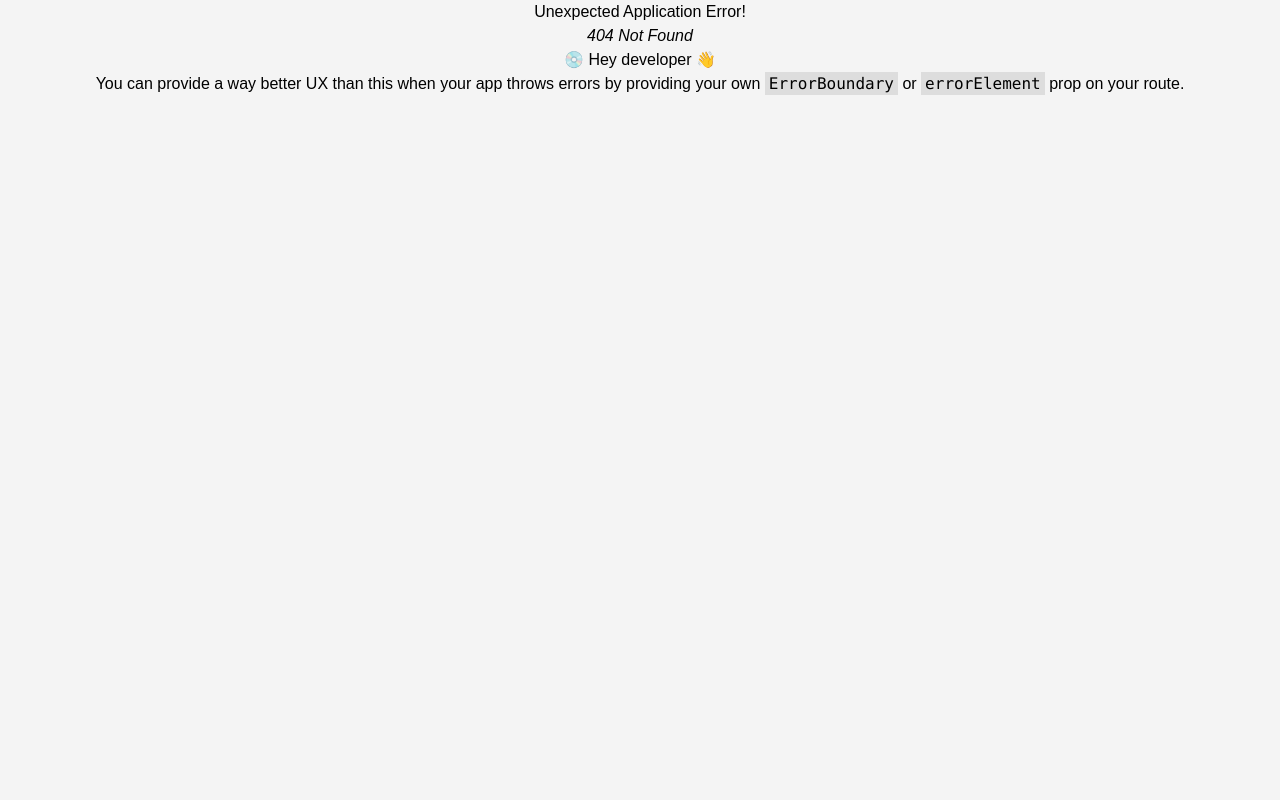
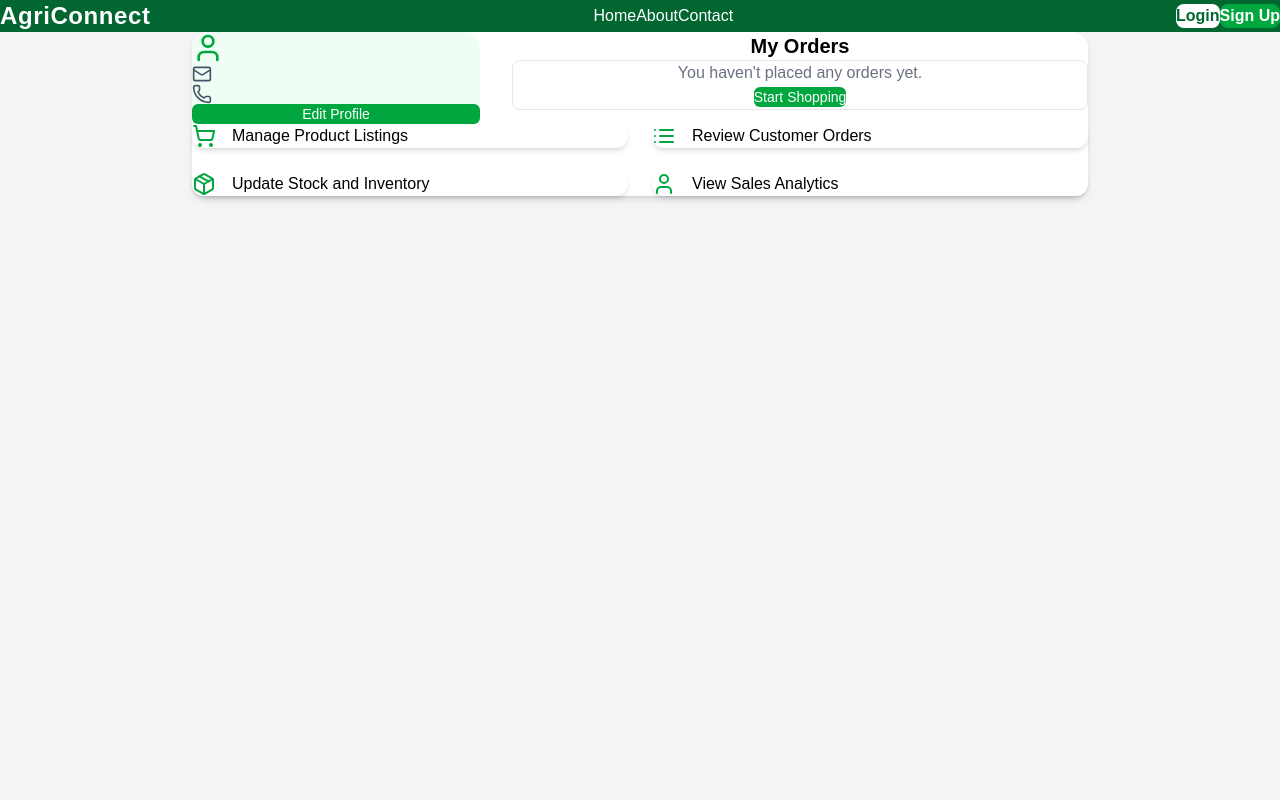
Before and after one commit to Ramya4412/agriConnect-client, a React (Vite) app: page /Profile in a window 1280 px wide. Before the commit this address had no page. Shown: the top 800 px of the page. Built offline with nearby package versions, Linux system fonts and the light colour scheme.

Commit message:
added profile

```diff
--- a/package.json
+++ b/package.json
@@ -10,6 +10,10 @@
     "preview": "vite preview"
   },
   "dependencies": {
+    "@emotion/react": "^11.14.0",
+    "@emotion/styled": "^11.14.0",
+    "@mui/material": "^6.4.7",
+    "lucide-react": "^0.477.0",
     "react": "^19.0.0",
     "react-dom": "^19.0.0",
     "react-icons": "^5.4.0",
--- a/src/App.jsx
+++ b/src/App.jsx
@@ -6,6 +6,7 @@ import Home from './pages/Home';
 import LoginForm from './pages/LoginForm';
 import Layout from './pages/layout';
 import Registration from './pages/Registration';
+import Profile from './pages/Profile';
 const router = createBrowserRouter([
   {
     path: '/',
@@ -13,7 +14,8 @@ const router = createBrowserRouter([
     children:[
       {path:"", element:<Home/>},
       {path:"LoginForm", element:<LoginForm/>},
-      {path:"SignUp", element:<Registration/>}
+      {path:"SignUp", element:<Registration/>},
+      {path:"Profile", element:<Profile/>},
 
     ]
   }
--- a/src/components/Hero/Hero.jsx
+++ b/src/components/Hero/Hero.jsx
@@ -1,9 +1,11 @@
+import { Link, useNavigate } from "react-router-dom";
 export default function Hero() {
+  const nav = useNavigate();
     return (
       <section className="hero">
         <h1>Empowering Agriculture with Technology</h1>
         <p>Innovative solutions for sustainable farming.</p>
-        <a href="#contact" className="cta-button">Get Started</a>
+        <Link to="/signup" className="cta-button">Get Started</Link>
       </section>
     );
   }
--- /dev/null
+++ b/src/components/ui/button.tsx
@@ -0,0 +1,20 @@
+import React from 'react';
+import clsx from 'clsx';
+
+export const Button = ({ children, variant = 'primary', className = '', ...props }) => {
+  const baseStyles = 'px-4 py-2 rounded-md text-sm font-medium focus:outline-none';
+  const variantStyles = {
+    primary: 'bg-blue-600 text-white hover:bg-blue-700',
+    ghost: 'bg-transparent text-white hover:bg-gray-700',
+    danger: 'bg-red-600 text-white hover:bg-red-700',
+  };
+
+  return (
+    <button
+      className={clsx(baseStyles, variantStyles[variant], className)}
+      {...props}
+    >
+      {children}
+    </button>
+  );
+};
--- /dev/null
+++ b/src/components/ui/card.tsx
@@ -0,0 +1,13 @@
+import React from 'react';
+
+export const Card = ({ children, className = '' }) => {
+  return (
+    <div className={`bg-white p-4 rounded-2xl shadow-md ${className}`}>
+      {children}
+    </div>
+  );
+};
+
+export const CardContent = ({ children }) => {
+  return <div className="p-4">{children}</div>;
+};
--- a/src/pages/LoginForm.jsx
+++ b/src/pages/LoginForm.jsx
@@ -25,6 +25,10 @@ export default function LoginForm() {
       const user = resjson.find((user) => user.email === formData.email);
       if (!user) {
         alert("User not found");
+        return;
+      }
+      if(user.password !== formData.password){
+        alert("Incorrect password");
         return;
       }
       login();
--- /dev/null
+++ b/src/pages/Profile.jsx
@@ -0,0 +1,123 @@
+import React, { useEffect, useState } from 'react';
+import { Card, CardContent } from '../components/ui/card';
+import { Button } from '../components/ui/button';
+import { Mail, Phone, User, ShoppingCart, List, Package } from 'lucide-react';
+import { useAuth } from '../context/AuthContext';
+const Profile = () => {
+  const {loggedUser} = useAuth();
+  console.log(loggedUser)
+  const [isEditing, setIsEditing] = useState(false);
+  const [name, setName] = useState('');
+  const [email, setEmail] = useState('');
+  const [phone, setPhone] = useState('');
+  useEffect(() => {
+    setName(loggedUser.name);
+    setEmail(loggedUser.email);
+    setPhone(loggedUser.phone);
+  }, []);
+  const handleEdit = () => {
+    setIsEditing(!isEditing);
+  };
+
+  const handleSave = () => {
+    setIsEditing(false);
+  };
+
+  return (
+    <div className="flex flex-col items-center p-6 bg-gray-100 min-h-screen">
+      <Card className="w-full max-w-4xl bg-white shadow-md rounded-2xl">
+        <CardContent>
+          <div className="flex flex-col lg:flex-row gap-8">
+            <div className="flex flex-col w-full lg:w-1/3 bg-green-50 p-4 rounded-2xl">
+              <div className="flex items-center gap-4 mb-4">
+                <User className="w-8 h-8 text-green-600" />
+                {isEditing ? (
+                  <input
+                    type="text"
+                    value={name}
+                    onChange={(e) => setName(e.target.value)}
+                    className="border p-1 rounded w-full"
+                  />
+                ) : (
+                  <h2 className="text-2xl font-semibold">{name}</h2>
+                )}
+              </div>
+              <div className="flex items-center gap-2">
+                <Mail className="w-5 h-5 text-gray-600" />
+                {isEditing ? (
+                  <input
+                    type="email"
+                    value={email}
+                    onChange={(e) => setEmail(e.target.value)}
+                    className="border p-1 rounded w-full"
+                  />
+                ) : (
+                  <p>{email}</p>
+                )}
+              </div>
+              <div className="flex items-center gap-2 mt-2">
+                <Phone className="w-5 h-5 text-gray-600" />
+                {isEditing ? (
+                  <input
+                    type="text"
+                    value={phone}
+                    onChange={(e) => setPhone(e.target.value)}
+                    className="border p-1 rounded w-full"
+                  />
+                ) : (
+                  <p>{phone}</p>
+                )}
+              </div>
+              {isEditing ? (
+                <Button
+                  onClick={handleSave}
+                  className="mt-4 w-full bg-green-600 hover:bg-green-700 text-white"
+                >
+                  Save
+                </Button>
+              ) : (
+                <Button
+                  onClick={handleEdit}
+                  className="mt-4 w-full bg-green-600 hover:bg-green-700 text-white"
+                >
+                  Edit Profile
+                </Button>
+              )}
+            </div>
+
+            <div className="flex flex-col w-full lg:w-2/3 bg-white p-4 rounded-2xl">
+              <h3 className="text-xl font-semibold mb-4">My Orders</h3>
+              <div className="border border-gray-200 p-4 rounded-lg">
+                <p className="text-gray-500">You haven't placed any orders yet.</p>
+                <Button className="mt-4 bg-green-600 hover:bg-green-700 text-white">
+                  Start Shopping
+                </Button>
+              </div>
+            </div>
+          </div>
+
+          <div className="mt-8 grid grid-cols-1 md:grid-cols-2 gap-6">
+            <Card className="p-4 flex items-center gap-4">
+              <ShoppingCart className="w-6 h-6 text-green-600" />
+              <p>Manage Product Listings</p>
+            </Card>
+            <Card className="p-4 flex items-center gap-4">
+              <List className="w-6 h-6 text-green-600" />
+              <p>Review Customer Orders</p>
+            </Card>
+            <Card className="p-4 flex items-center gap-4">
+              <Package className="w-6 h-6 text-green-600" />
+              <p>Update Stock and Inventory</p>
+            </Card>
+            <Card className="p-4 flex items-center gap-4">
+              <User className="w-6 h-6 text-green-600" />
+              <p>View Sales Analytics</p>
+            </Card>
+          </div>
+        </CardContent>
+      </Card>
+    </div>
+  );
+};
+
+export default Profile;
```
Also changed, not shown: src/components/Product.jsx (added), src/components/ui/input.tsx (added), 1 other file (tests, documents, lock files or other folders).
